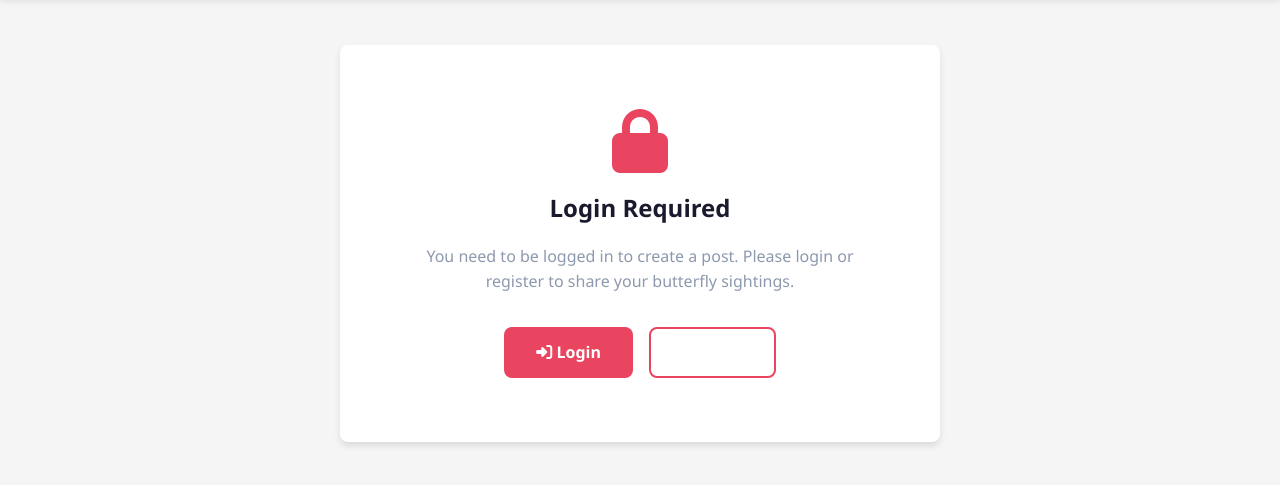
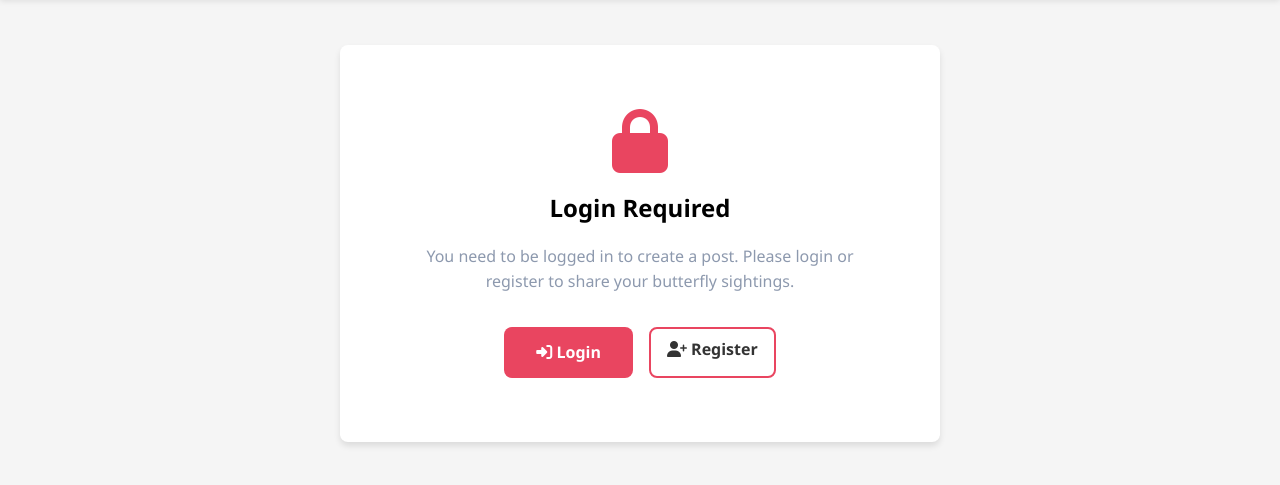
Before and after one commit to NyiHtutLwin05/-Butterfly-Biodiversity-Information-System, a plain HTML site: page frontend/create-post.html in a window 1280 px wide. Shown: the part 73-558 px from the top of the page. Drawn offline with Linux system fonts and the light colour scheme.

Commit message:
add style.css

```diff
--- a/frontend/create-post.html
+++ b/frontend/create-post.html
@@ -40,9 +40,7 @@
             class="fas fa-lock"
             style="font-size: 4rem; color: var(--accent); margin-bottom: 1rem"
           ></i>
-          <h2 style="color: var(--primary-dark); margin-bottom: 1rem">
-            Login Required
-          </h2>
+          <h2 style="color: black; margin-bottom: 1rem">Login Required</h2>
           <p style="color: var(--medium-gray); margin-bottom: 2rem">
             You need to be logged in to create a post. Please login or register
             to share your butterfly sightings.
--- a/frontend/styles.css
+++ b/frontend/styles.css
@@ -152,8 +152,7 @@ body {
 }
 
 .btn-secondary {
-  background-color: transparent;
-  color: var(--text-light);
+  color: var(--text-dark);
   border: 2px solid var(--accent);
 }
 
@@ -330,7 +329,7 @@ body {
 
 .btn-secondary {
   background-color: rgba(255, 255, 255, 0.1);
-  color: var(--text-light);
+  color: var(--text-dark);
   border: 2px solid var(--accent);
   padding: 0.5rem 1rem;
   border-radius: var(--border-radius);
@@ -340,7 +339,7 @@ body {
 
 .btn-secondary:hover {
   background-color: var(--accent);
-  color: white;
+
   transform: translateY(-2px);
 }
 
```
